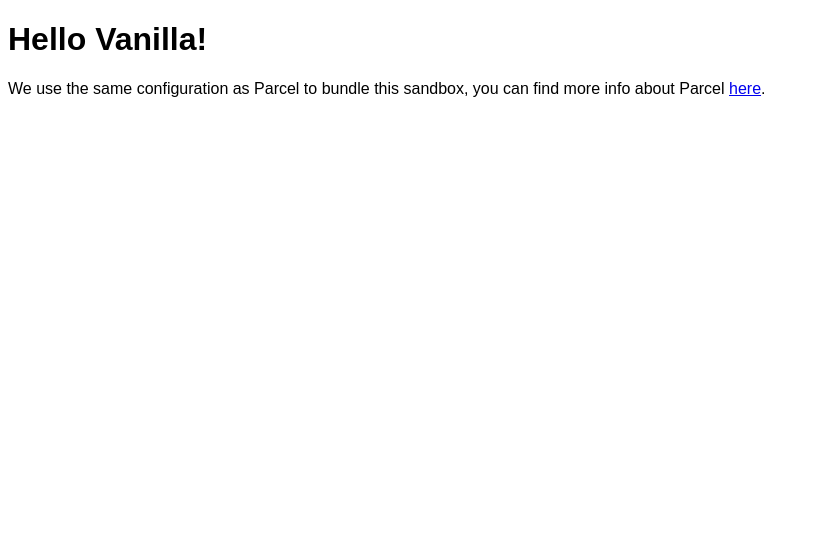
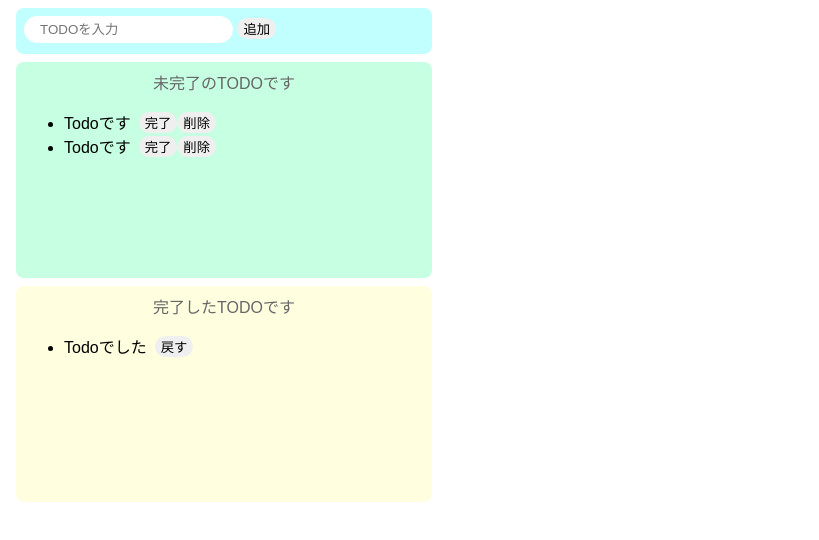
Before and after one commit to mazmoto14/todo-js, a website built with Parcel: page index.html in a window 1280 px wide. Shown: the whole page, without its empty margins (0-819 px from the left). Built offline with nearby package versions, Linux system fonts and the light colour scheme.

Commit message:
html, css入力

```diff
--- a/index.html
+++ b/index.html
@@ -1,16 +1,39 @@
 <!DOCTYPE html>
 <html>
+  <head>
+    <title>TODO(JS)</title>
+    <meta charset="UTF-8" />
+  </head>
 
-<head>
-	<title>Parcel Sandbox</title>
-	<meta charset="UTF-8" />
-</head>
-
-<body>
-	<div id="app"></div>
-
-	<script src="src/index.js">
-	</script>
-</body>
-
+  <body>
+    <div class="input-area">
+      <input placeholder="TODOを入力" />
+      <button id="add-button">追加</button>
+    </div>
+    <div class="incompleate-area">
+      <p class="title">未完了のTODOです</p>
+      <ul>
+        <div class="list-row">
+          <li>Todoです</li>
+          <button>完了</button>
+          <button>削除</button>
+        </div>
+        <div class="list-row">
+          <li>Todoです</li>
+          <button>完了</button>
+          <button>削除</button>
+        </div>
+      </ul>
+    </div>
+    <div class="complete-area">
+      <p class="title">完了したTODOです</p>
+      <ul>
+        <div class="list-row">
+          <li>Todoでした</li>
+          <button>戻す</button>
+        </div>
+      </ul>
+    </div>
+    <script src="src/index.js"></script>
+  </body>
 </html>
--- a/src/styles.css
+++ b/src/styles.css
@@ -1,3 +1,68 @@
 body {
   font-family: sans-serif;
 }
+body {
+  font-family: sans-serif;
+}
+
+input {
+  border-radius: 16px;
+  border: none;
+  padding: 6px 16px;
+  outline: none;
+}
+
+button {
+  border-radius: 16px;
+  border: none;
+  padding: 4px, 16px;
+}
+
+button:hover {
+  background-color: #ff7fff;
+  color: #fff;
+  cursor: pointer;
+}
+
+li {
+  margin-right: 8px;
+}
+
+.input-area {
+  background-color: #c1ffff;
+  width: 400px;
+  height: 30px;
+  padding: 8px;
+  margin: 8px;
+  border-radius: 8px;
+}
+
+.incompleate-area {
+  background-color: #c6ffe2;
+  width: 400px;
+  min-height: 200px;
+  padding: 8px;
+  margin: 8px;
+  border-radius: 8px;
+}
+
+.complete-area {
+  background-color: #ffffe0;
+  width: 400px;
+  min-height: 200px;
+  padding: 8px;
+  margin: 8px;
+  border-radius: 8px;
+}
+
+.title {
+  text-align: center;
+  margin-top: 0;
+  font-weight: bood;
+  color: #666;
+}
+
+.list-row {
+  display: flex;
+  align-items: center;
+}
```
